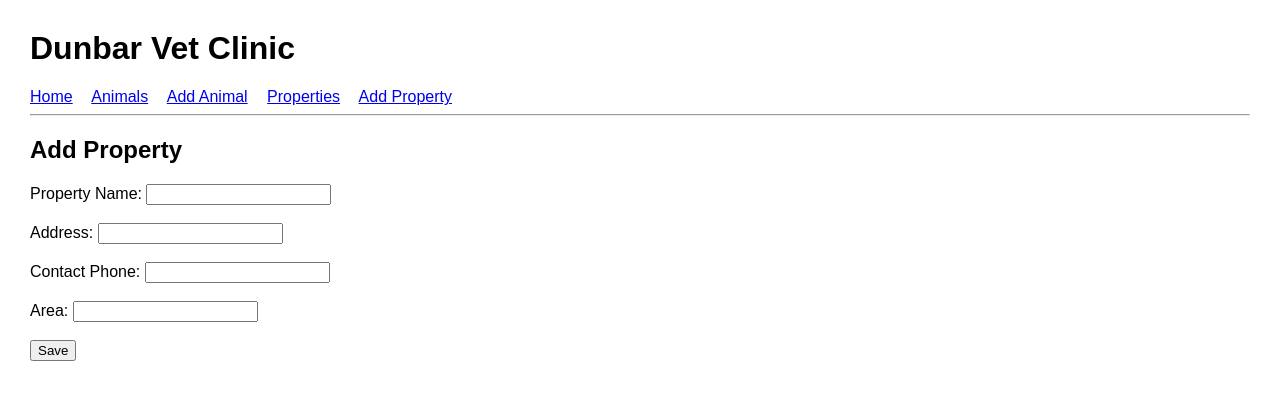
After one commit to shenghan6/dunbar-vet-appointments, a Flask app: page /properties/add in a window 1280 px wide. The commit adds this page. Shown: the top 400 px of the page. Run offline with Flask 3, Linux system fonts and the light colour scheme.

Commit message:
feat(DV-05): add property record model and pages

```diff
--- a/app.py
+++ b/app.py
@@ -18,6 +18,13 @@ class Animal(db.Model):
     breed = db.Column(db.String(40))
     client_id = db.Column(db.Integer, db.ForeignKey('client.id'))
     client = db.relationship('Client', backref=db.backref('animals', lazy=True))
+
+class Property(db.Model):
+    id = db.Column(db.Integer, primary_key=True)
+    name = db.Column(db.String(80), nullable=False)
+    address = db.Column(db.String(200))
+    contact_phone = db.Column(db.String(20))
+    area = db.Column(db.String(40))
 
 class Appointment(db.Model):
     id = db.Column(db.Integer, primary_key=True)
@@ -56,6 +63,24 @@ def add_animal():
     clients = Client.query.all()
     return render_template('add_animal.html', clients=clients)
 
+@app.route('/properties')
+def properties():
+    return render_template('properties.html', properties=Property.query.all())
+
+@app.route('/properties/add', methods=['GET', 'POST'])
+def add_property():
+    if request.method == 'POST':
+        p = Property(
+            name=request.form['name'],
+            address=request.form['address'],
+            contact_phone=request.form['contact_phone'],
+            area=request.form['area']
+        )
+        db.session.add(p)
+        db.session.commit()
+        return redirect(url_for('properties'))
+    return render_template('add_property.html')
+
 with app.app_context():
     db.create_all()
 
--- /dev/null
+++ b/templates/add_property.html
@@ -0,0 +1,11 @@
+{% extends "base.html" %}
+{% block content %}
+<h2>Add Property</h2>
+<form method="post">
+    Property Name: <input name="name"><br><br>
+    Address: <input name="address"><br><br>
+    Contact Phone: <input name="contact_phone"><br><br>
+    Area: <input name="area"><br><br>
+    <button type="submit">Save</button>
+</form>
+{% endblock %}
--- a/templates/base.html
+++ b/templates/base.html
@@ -14,6 +14,9 @@
         <a href="/">Home</a>
         <a href="/animals">Animals</a>
         <a href="/animals/add">Add Animal</a>
+        <a href="/properties">Properties</a>
+        <a href="/properties/add">Add Property</a>
+
     </nav>
     <hr>
     {% block content %}{% endblock %}
```
Also changed, not shown: templates/properties.html (added, +16 -0 lines).
